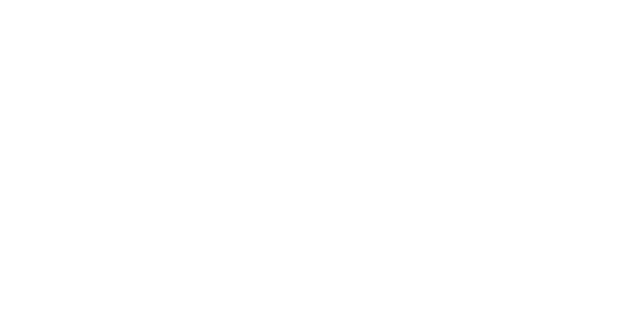
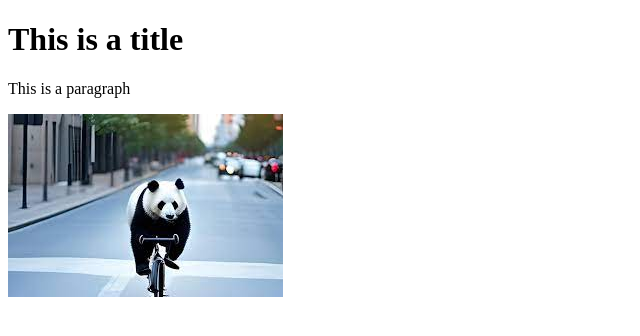
Before and after one commit to MatheusSantos15/Programa-o-Web-Alura, a plain HTML site: page Portifolio/index.html in a window 1280 px wide. Shown: the whole page, without its empty margins (0-640 px from the left). Drawn offline with Linux system fonts and the light colour scheme.

Commit message:
Modulo 2, part 1

```diff
--- a/Portifolio/index.html
+++ b/Portifolio/index.html
@@ -1,7 +1,13 @@
 <!DOCTYPE html>
 <html>
     <head>
-
+        <title>Portifolio</title>
     </head>
 
+    <body>
+        <h1>This is a title</h1>
+        <p>This is a paragraph</p>
+        <img src="html-logo-main/panda.jpeg" alt="Cute panda riding a bike">
+    </body>
+
 </html>
```
Also changed, not shown: Portifolio/html-logo-main/panda.jpeg (added), 1 other file.
